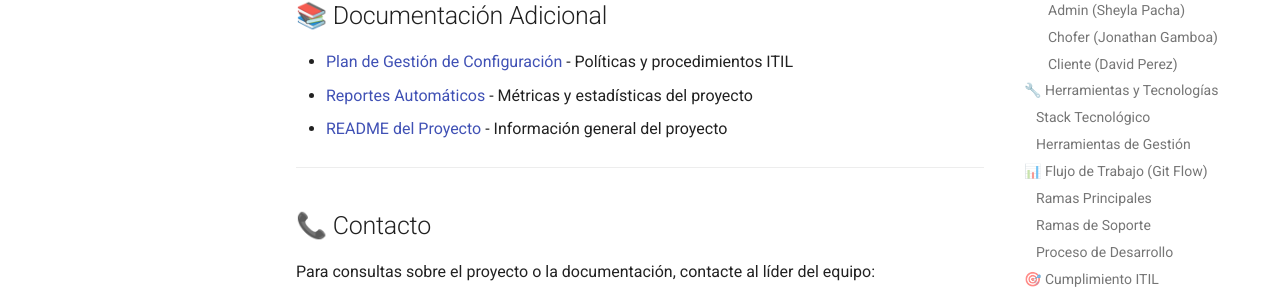
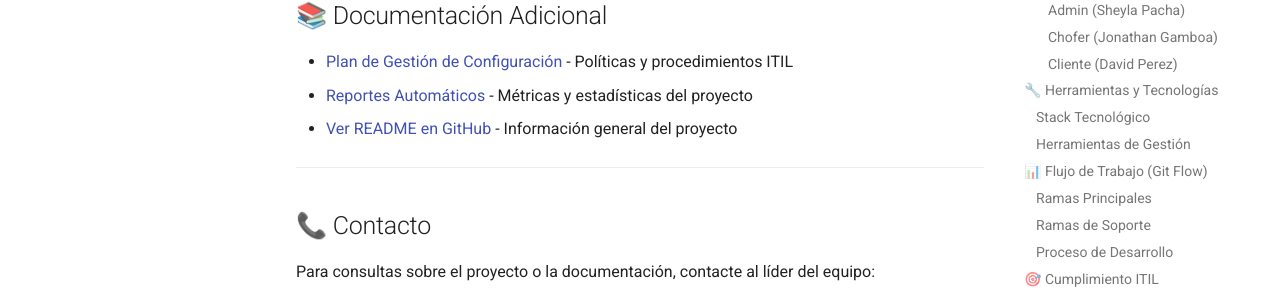
Before and after one commit to San00ale/coperativa-ambato-express, an MkDocs documentation site: the page built from docs/index.md, in a window 1280 px wide and 900 px high, scrolled down 4879 px. Shown: the part 332-630 px from the top of the window. Built offline with MkDocs 1.6.1 and Material for MkDocs 9.7.7, drawn with Linux system fonts in a browser that asks for light colours.

Commit message:
"fix(docs): corrige enlace roto a README.md en index.md"

```diff
--- a/docs/index.md
+++ b/docs/index.md
@@ -166,7 +166,7 @@ Los reportes se convierten automáticamente en Issues de GitHub para su seguimie
 
 - [Plan de Gestión de Configuración](configuracion.md) - Políticas y procedimientos ITIL
 - [Reportes Automáticos](reportes.md) - Métricas y estadísticas del proyecto
-- [README del Proyecto](../README.md) - Información general del proyecto
+- [Ver README en GitHub](https://github.com/San00ale/coperativa-ambato-express/blob/main/README.md) - Información general del proyecto
 
 ---
 
```
